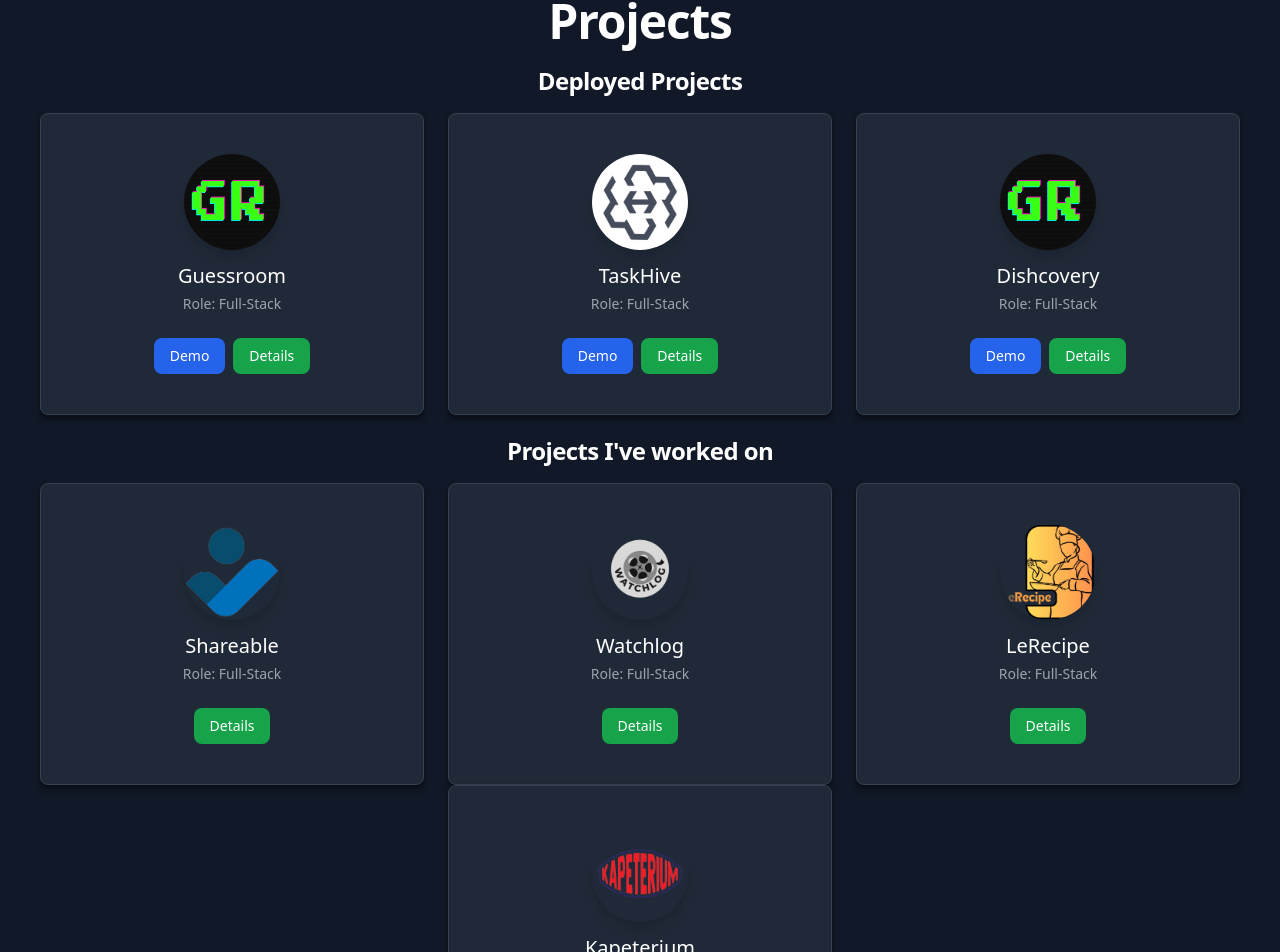
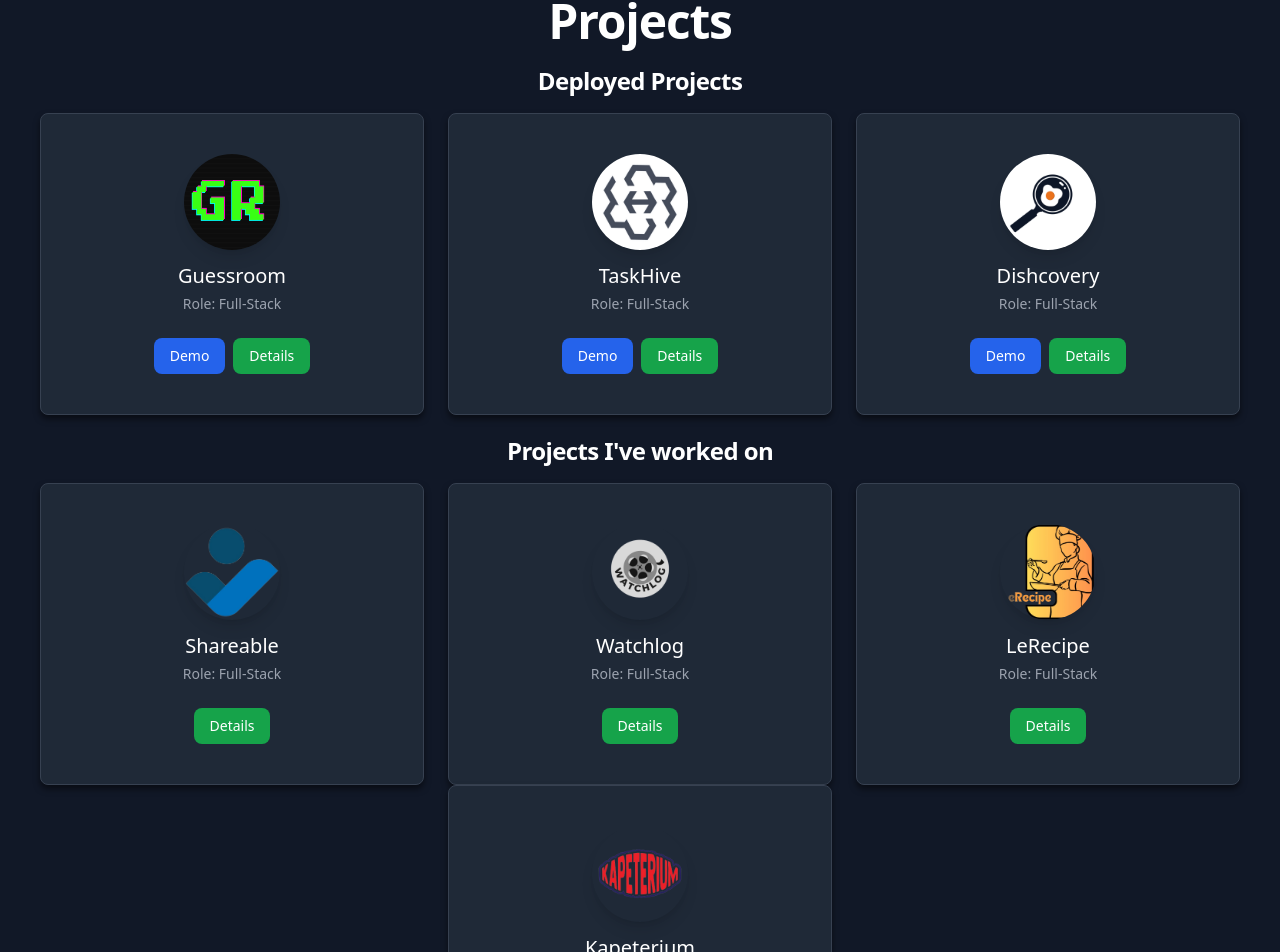
Before and after one commit to johnmartinroque/Portfolio, a React (Create React App) app in the folder portfolio/: page / in a window 1280 px wide. Shown: the part 1395-2347 px from the top of the page. Built offline with nearby package versions, Linux system fonts and the light colour scheme.

Commit message:
dishcovery logo

```diff
--- a/portfolio/src/components/projects/DeployedProjects.jsx
+++ b/portfolio/src/components/projects/DeployedProjects.jsx
@@ -24,7 +24,7 @@ function DeployedProjects() {
     {
       title: "Dishcovery",
       role: "Full-Stack",
-      image: "/images/guessroom.png",
+      image: "/images/dishcovery.jpg",
       demoLink: "https://dishcovery-theta.vercel.app/",
       detailsRoute: "/project/dishcovery",
       link: "https://github.com/johnmartinroque/Dishcovery",
```
Also changed, not shown: portfolio/public/images/dishcovery.jpg (added).
